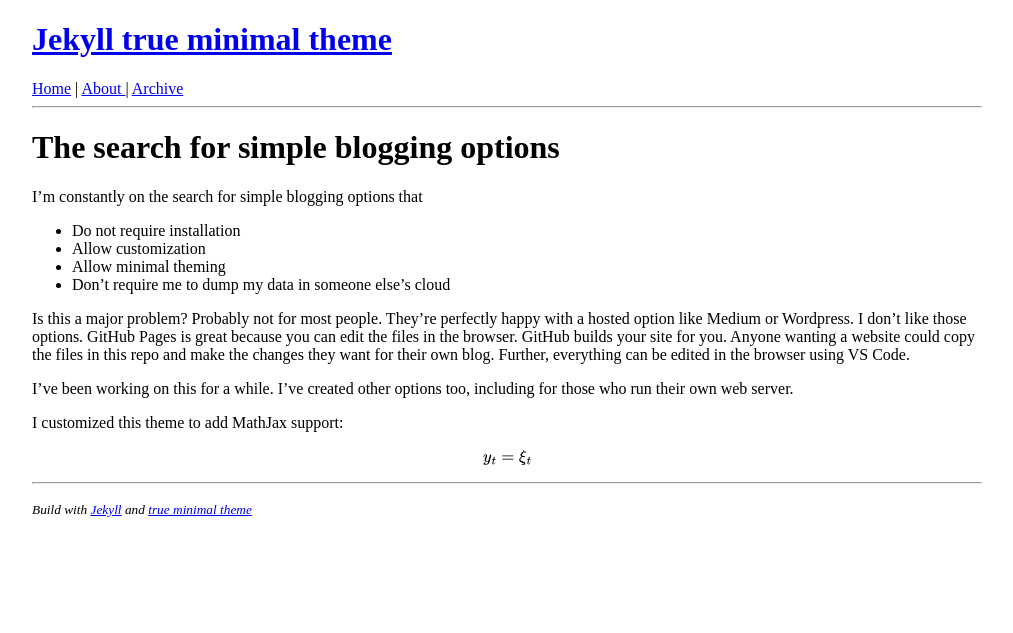
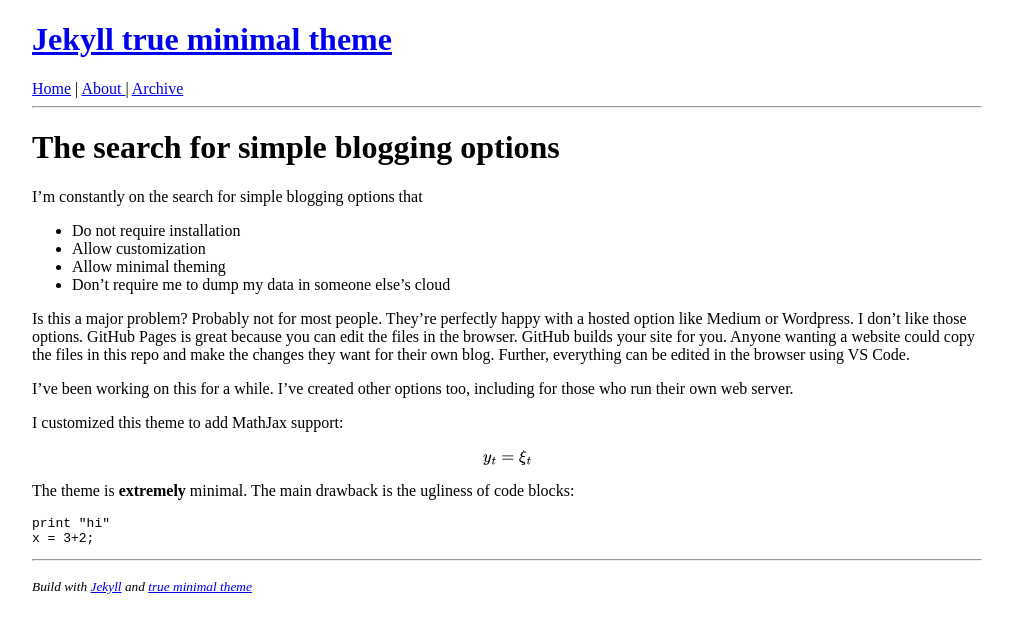
Before and after one commit to bachmeil/the-blog, a Jekyll site: the page built from _posts/2022-09-04-simple-blogging.md, in a window 1280 px wide. Shown: the top 633 px of the page, without its empty margins (133-1146 px from the left). Built offline with Jekyll 4.4.1, drawn with Linux system fonts in a browser that asks for light colours.

Commit message:
Added first post

````diff
--- a/_posts/2022-09-04-simple-blogging.md
+++ b/_posts/2022-09-04-simple-blogging.md
@@ -20,3 +20,10 @@
 
 I customized this theme to add MathJax support:
 \\[y_{t} = \xi_{t}\\]
+
+The theme is **extremely** minimal. The main drawback is the ugliness of code blocks:
+
+```
+print "hi"
+x = 3+2;
+```
````
